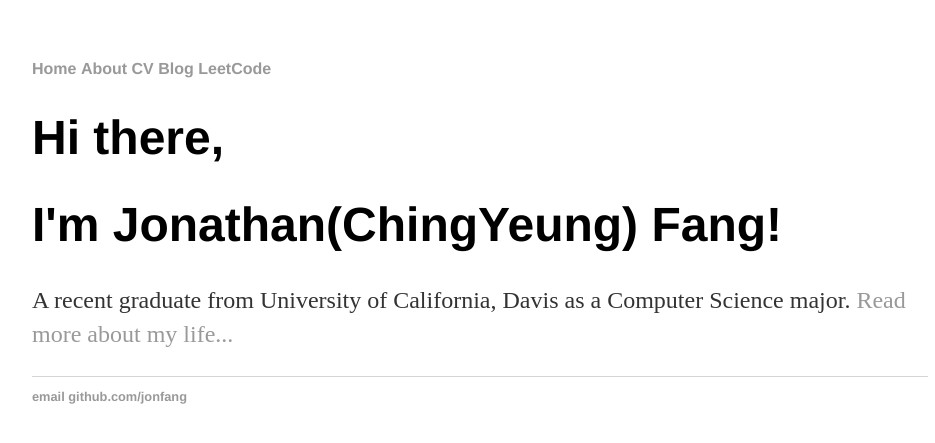
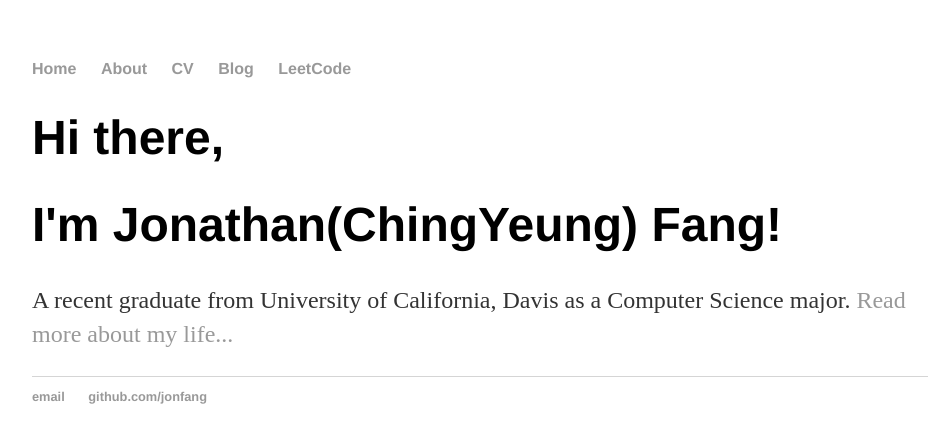
Before and after one commit to jonfang/jonfang.github.io, a Jekyll site: the page built from index.html, in a window 1280 px wide. Shown: the top 443 px of the page, without its empty margins (160-1095 px from the left). Built offline with Jekyll 4.4.1, drawn with Linux system fonts in a browser that asks for light colours.

Commit message:
Update main.css

```diff
--- a/css/main.css
+++ b/css/main.css
@@ -10,8 +10,7 @@ nav ul, footer ul {
 }
 nav ul li, footer ul li {
     display: inline;
-    margin-left: auto;
-    margin-right: auto;
+    margin-right: 20px;
 }
 a {
     text-decoration: none;
```
